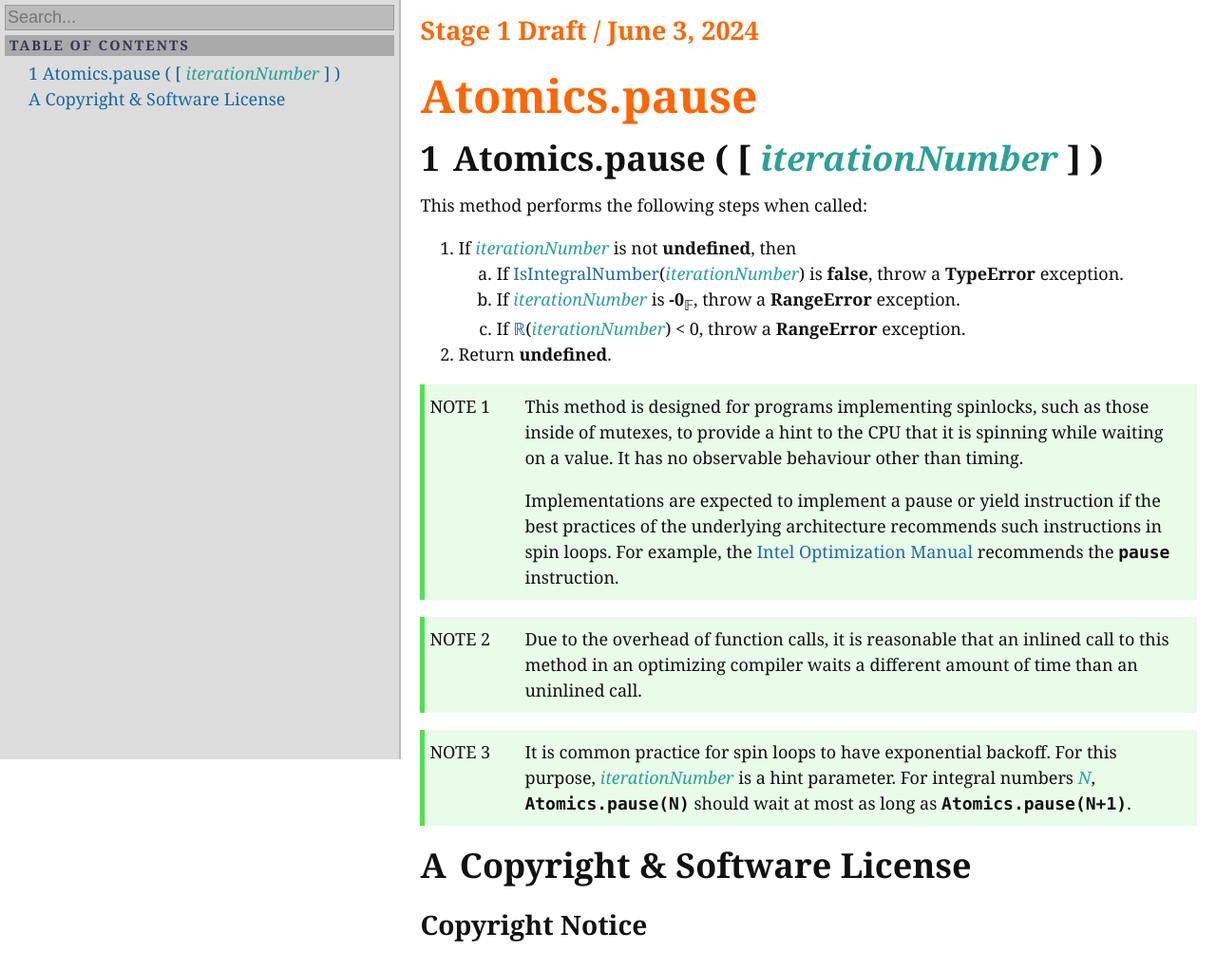
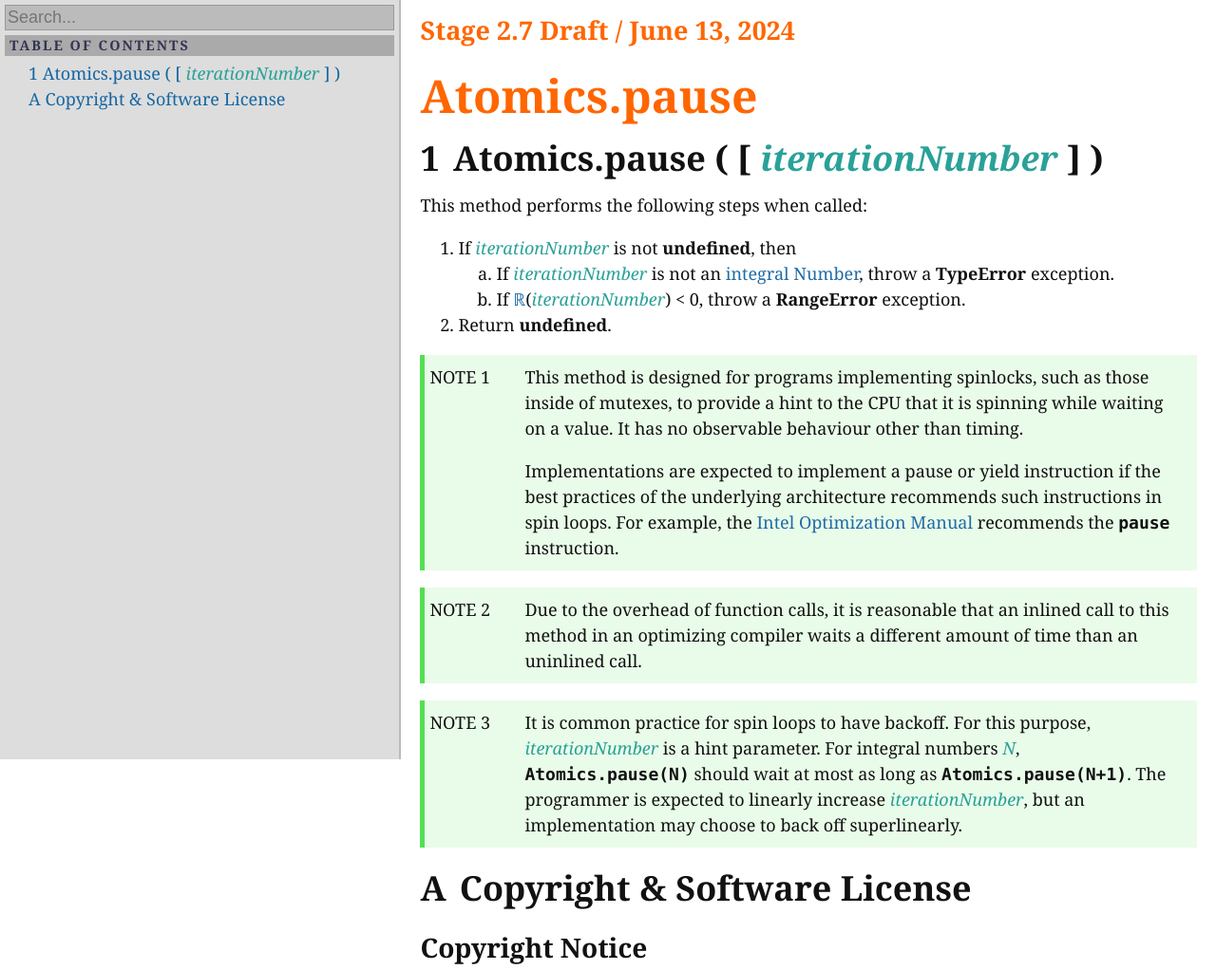
Before and after one commit to tc39/proposal-atomics-microwait, a plain HTML site: page index.html in a window 1280 px wide. Shown: the top 1022 px of the page at 95% size. Drawn offline with nearby package versions, Linux system fonts and the light colour scheme.

Commit message:
Deploying to gh-pages from @ tc39/proposal-atomics-microwait@5a627f69d50bd77289eabe8bc79811482899ef72 🚀

```diff
--- a/index.html
+++ b/index.html
@@ -9,12 +9,12 @@
 </ul></div><div id="menu-toggle"><svg xmlns="http://www.w3.org/2000/svg" style="width:100%; height:100%; stroke:currentColor" viewBox="0 0 120 120">
       <title>Menu</title>
       <path stroke-width="10" stroke-linecap="round" d="M30,60 h60  M30,30 m0,5 h60  M30,90 m0,-5 h60"></path>
-    </svg></div><div id="menu-spacer" class="menu-spacer"></div><div id="menu"><div id="menu-search"><input type="text" id="menu-search-box" placeholder="Search..."><div id="menu-search-results" class="inactive"></div></div><div id="menu-pins"><div class="menu-pane-header">Pins</div><ul id="menu-pins-list"></ul></div><div class="menu-pane-header">Table of Contents</div><div id="menu-toc"><ol class="toc"><li><span class="item-toggle-none"></span><a href="#Atomics.pause" title="Atomics.pause ( [ iterationNumber ] )"><span class="secnum">1</span> Atomics.pause ( [ <var>iterationNumber</var> ] )</a></li><li><span class="item-toggle-none"></span><a href="#sec-copyright-and-software-license" title="Copyright &amp; Software License"><span class="secnum">A</span> Copyright &amp; Software License</a></li></ol></div></div><div id="spec-container"><h1 class="version">Stage 1 Draft / June 3, 2024</h1><h1 class="title">Atomics.pause</h1>
+    </svg></div><div id="menu-spacer" class="menu-spacer"></div><div id="menu"><div id="menu-search"><input type="text" id="menu-search-box" placeholder="Search..."><div id="menu-search-results" class="inactive"></div></div><div id="menu-pins"><div class="menu-pane-header">Pins</div><ul id="menu-pins-list"></ul></div><div class="menu-pane-header">Table of Contents</div><div id="menu-toc"><ol class="toc"><li><span class="item-toggle-none"></span><a href="#Atomics.pause" title="Atomics.pause ( [ iterationNumber ] )"><span class="secnum">1</span> Atomics.pause ( [ <var>iterationNumber</var> ] )</a></li><li><span class="item-toggle-none"></span><a href="#sec-copyright-and-software-license" title="Copyright &amp; Software License"><span class="secnum">A</span> Copyright &amp; Software License</a></li></ol></div></div><div id="spec-container"><h1 class="version">Stage 2.7 Draft / June 13, 2024</h1><h1 class="title">Atomics.pause</h1>
 
 <emu-clause id="Atomics.pause">
   <h1><span class="secnum">1</span> Atomics.pause ( [ <var>iterationNumber</var> ] )</h1>
   <p>This method performs the following steps when called:</p>
-  <emu-alg><ol><li>If <var>iterationNumber</var> is not <emu-val>undefined</emu-val>, then<ol><li>If <emu-xref aoid="IsIntegralNumber"><a href="https://tc39.es/ecma262/#sec-isintegralnumber">IsIntegralNumber</a></emu-xref>(<var>iterationNumber</var>) is <emu-val>false</emu-val>, throw a <emu-val>TypeError</emu-val> exception.</li><li>If <var>iterationNumber</var> is <emu-val>-0</emu-val><sub>𝔽</sub>, throw a <emu-val>RangeError</emu-val> exception.</li><li>If <emu-xref aoid="ℝ"><a href="https://tc39.es/ecma262/#ℝ">ℝ</a></emu-xref>(<var>iterationNumber</var>) &lt; 0, throw a <emu-val>RangeError</emu-val> exception.</li></ol></li><li>Return <emu-val>undefined</emu-val>.</li></ol></emu-alg>
+  <emu-alg><ol><li>If <var>iterationNumber</var> is not <emu-val>undefined</emu-val>, then<ol><li>If <var>iterationNumber</var> is not an <emu-xref href="#integral-number"><a href="https://tc39.es/ecma262/#integral-number">integral Number</a></emu-xref>, throw a <emu-val>TypeError</emu-val> exception.</li><li>If <emu-xref aoid="ℝ"><a href="https://tc39.es/ecma262/#ℝ">ℝ</a></emu-xref>(<var>iterationNumber</var>) &lt; 0, throw a <emu-val>RangeError</emu-val> exception.</li></ol></li><li>Return <emu-val>undefined</emu-val>.</li></ol></emu-alg>
   <emu-note><span class="note">Note 1</span><div class="note-contents">
     <p>This method is designed for programs implementing spinlocks, such as those inside of mutexes, to provide a hint to the CPU that it is spinning while waiting on a value. It has no observable behaviour other than timing.</p>
     <p>Implementations are expected to implement a pause or yield instruction if the best practices of the underlying architecture recommends such instructions in spin loops. For example, the <a href="https://www.intel.com/content/www/us/en/content-details/671488/intel-64-and-ia-32-architectures-optimization-reference-manual-volume-1.html">Intel Optimization Manual</a> recommends the <code>pause</code> instruction.</p>
@@ -23,7 +23,7 @@
     <p>Due to the overhead of function calls, it is reasonable that an inlined call to this method in an optimizing compiler waits a different amount of time than an uninlined call.</p>
   </div></emu-note>
   <emu-note><span class="note">Note 3</span><div class="note-contents">
-    <p>It is common practice for spin loops to have exponential backoff. For this purpose, <var>iterationNumber</var> is a hint parameter. For integral numbers <var>N</var>, <code>Atomics.pause(N)</code> should wait at most as long as <code>Atomics.pause(N+1)</code>.</p>
+    <p>It is common practice for spin loops to have backoff. For this purpose, <var>iterationNumber</var> is a hint parameter. For integral numbers <var>N</var>, <code>Atomics.pause(N)</code> should wait at most as long as <code>Atomics.pause(N+1)</code>. The programmer is expected to linearly increase <var>iterationNumber</var>, but an implementation may choose to back off superlinearly.</p>
   </div></emu-note>
 </emu-clause><emu-annex id="sec-copyright-and-software-license">
       <h1><span class="secnum">A</span> Copyright &amp; Software License</h1>
```
